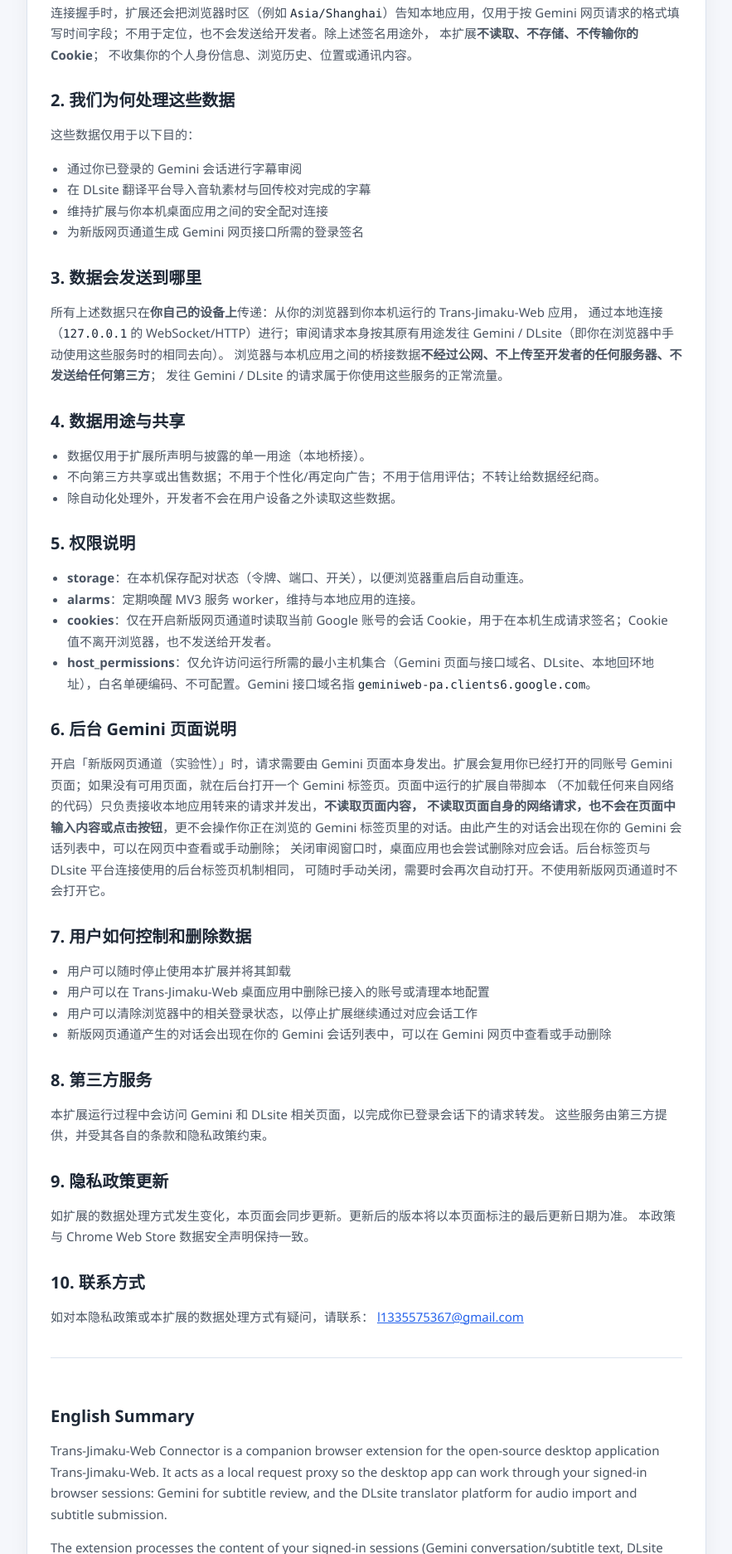
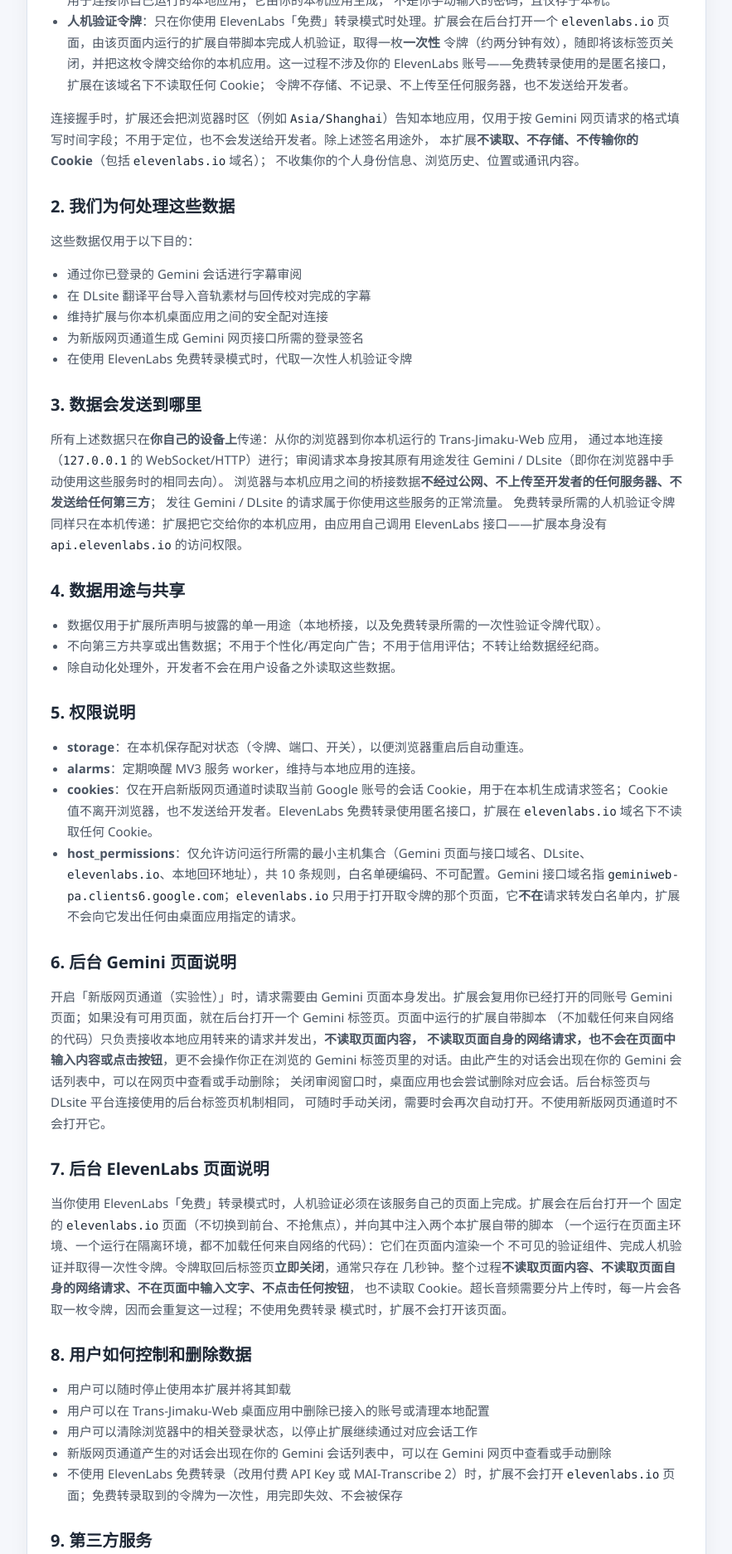
Before and after one commit to yokishinai/trans-jimaku-privacy, a plain HTML site: page connector-privacy.html in a window 1280 px wide. Shown: the part 614-2487 px from the top of the page at 83% size, without its empty margins (198-1081 px from the left). Drawn offline with Linux system fonts and the light colour scheme.

Commit message:
Revise privacy policy for ElevenLabs integration
Updated the privacy policy to reflect changes regarding ElevenLabs free transcription and the handling of tokens. Adjusted the last updated date to 2026-11-16.

```diff
--- a/connector-privacy.html
+++ b/connector-privacy.html
@@ -92,14 +92,16 @@
   <div class="wrap">
     <div class="panel">
       <h1>Trans-Jimaku-Web Connector 隐私政策</h1>
-      <div class="meta">最后更新日期：2026-11-04</div>
+      <div class="meta">最后更新日期：2026-11-16</div>
 
       <p>
         本隐私政策适用于浏览器扩展 <strong>Trans-Jimaku-Web Connector</strong>。
         本扩展是桌面应用 Trans-Jimaku-Web 的配套浏览器扩展，作为请求转发代理，
-        使本地应用能够以你在浏览器中已登录的网页会话（Gemini、DLsite）工作。
-        本扩展不向开发者收集、传输或分享用户数据；除你主动使用的 Gemini / DLsite 服务外，
-        所有数据处理均发生在你自己的设备上。
+        使本地应用能够以你在浏览器中已登录的网页会话（Gemini、DLsite）工作；
+        当你使用 ElevenLabs 的「免费」转录模式时，它还负责代取一枚一次性人机验证令牌
+        （该用途不涉及你的登录身份，也不读取任何 Cookie）。
+        本扩展不向开发者收集、传输或分享用户数据；除你主动使用的 Gemini / DLsite 服务，
+        以及免费转录所必需的那一次 elevenlabs.io 页面访问外，所有数据处理均发生在你自己的设备上。
       </p>
 
       <h2>1. 我们处理哪些数据</h2>
@@ -122,11 +124,18 @@
           <code>chrome.storage.local</code> 中，用于连接你自己运行的本地应用；它由你的本机应用生成，
           不是你手动输入的密码，且仅存于本机。
         </li>
+        <li>
+          <strong>人机验证令牌</strong>：只在你使用 ElevenLabs「免费」转录模式时处理。扩展会在后台打开一个
+          <code>elevenlabs.io</code> 页面，由该页面内运行的扩展自带脚本完成人机验证，取得一枚<strong>一次性</strong>
+          令牌（约两分钟有效），随即将该标签页关闭，并把这枚令牌交给你的本机应用。这一过程不涉及你的
+          ElevenLabs 账号——免费转录使用的是匿名接口，扩展在该域名下不读取任何 Cookie；
+          令牌不存储、不记录、不上传至任何服务器，也不发送给开发者。
+        </li>
       </ul>
       <p>
         连接握手时，扩展还会把浏览器时区（例如 <code>Asia/Shanghai</code>）告知本地应用，仅用于按
         Gemini 网页请求的格式填写时间字段；不用于定位，也不会发送给开发者。除上述签名用途外，
-        本扩展<strong>不读取、不存储、不传输你的 Cookie</strong>；
+        本扩展<strong>不读取、不存储、不传输你的 Cookie</strong>（包括 <code>elevenlabs.io</code> 域名）；
         不收集你的个人身份信息、浏览历史、位置或通讯内容。
       </p>
 
@@ -137,6 +146,7 @@
         <li>在 DLsite 翻译平台导入音轨素材与回传校对完成的字幕</li>
         <li>维持扩展与你本机桌面应用之间的安全配对连接</li>
         <li>为新版网页通道生成 Gemini 网页接口所需的登录签名</li>
+        <li>在使用 ElevenLabs 免费转录模式时，代取一次性人机验证令牌</li>
       </ul>
 
       <h2>3. 数据会发送到哪里</h2>
@@ -146,11 +156,13 @@
         Gemini / DLsite（即你在浏览器中手动使用这些服务时的相同去向）。
         浏览器与本机应用之间的桥接数据<strong>不经过公网、不上传至开发者的任何服务器、不发送给任何第三方</strong>；
         发往 Gemini / DLsite 的请求属于你使用这些服务的正常流量。
+        免费转录所需的人机验证令牌同样只在本机传递：扩展把它交给你的本机应用，由应用自己调用
+        ElevenLabs 接口——扩展本身没有 <code>api.elevenlabs.io</code> 的访问权限。
       </p>
 
       <h2>4. 数据用途与共享</h2>
       <ul>
-        <li>数据仅用于扩展所声明与披露的单一用途（本地桥接）。</li>
+        <li>数据仅用于扩展所声明与披露的单一用途（本地桥接，以及免费转录所需的一次性验证令牌代取）。</li>
         <li>不向第三方共享或出售数据；不用于个性化/再定向广告；不用于信用评估；不转让给数据经纪商。</li>
         <li>除自动化处理外，开发者不会在用户设备之外读取这些数据。</li>
       </ul>
@@ -159,8 +171,8 @@
       <ul>
         <li><strong>storage</strong>：在本机保存配对状态（令牌、端口、开关），以便浏览器重启后自动重连。</li>
         <li><strong>alarms</strong>：定期唤醒 MV3 服务 worker，维持与本地应用的连接。</li>
-        <li><strong>cookies</strong>：仅在开启新版网页通道时读取当前 Google 账号的会话 Cookie，用于在本机生成请求签名；Cookie 值不离开浏览器，也不发送给开发者。</li>
-        <li><strong>host_permissions</strong>：仅允许访问运行所需的最小主机集合（Gemini 页面与接口域名、DLsite、本地回环地址），白名单硬编码、不可配置。Gemini 接口域名指 <code>geminiweb-pa.clients6.google.com</code>。</li>
+        <li><strong>cookies</strong>：仅在开启新版网页通道时读取当前 Google 账号的会话 Cookie，用于在本机生成请求签名；Cookie 值不离开浏览器，也不发送给开发者。ElevenLabs 免费转录使用匿名接口，扩展在 <code>elevenlabs.io</code> 域名下不读取任何 Cookie。</li>
+        <li><strong>host_permissions</strong>：仅允许访问运行所需的最小主机集合（Gemini 页面与接口域名、DLsite、<code>elevenlabs.io</code>、本地回环地址），共 10 条规则，白名单硬编码、不可配置。Gemini 接口域名指 <code>geminiweb-pa.clients6.google.com</code>；<code>elevenlabs.io</code> 只用于打开取令牌的那个页面，它<strong>不在</strong>请求转发白名单内，扩展不会向它发出任何由桌面应用指定的请求。</li>
       </ul>
 
       <h2>6. 后台 Gemini 页面说明</h2>
@@ -174,27 +186,42 @@
         可随时手动关闭，需要时会再次自动打开。不使用新版网页通道时不会打开它。
       </p>
 
-      <h2>7. 用户如何控制和删除数据</h2>
+      <h2>7. 后台 ElevenLabs 页面说明</h2>
+      <p>
+        当你使用 ElevenLabs「免费」转录模式时，人机验证必须在该服务自己的页面上完成。扩展会在后台打开一个
+        固定的 <code>elevenlabs.io</code> 页面（不切换到前台、不抢焦点），并向其中注入两个本扩展自带的脚本
+        （一个运行在页面主环境、一个运行在隔离环境，都不加载任何来自网络的代码）：它们在页面内渲染一个
+        不可见的验证组件、完成人机验证并取得一次性令牌。令牌取回后标签页<strong>立即关闭</strong>，通常只存在
+        几秒钟。整个过程<strong>不读取页面内容、不读取页面自身的网络请求、不在页面中输入文字、不点击任何按钮</strong>，
+        也不读取 Cookie。超长音频需要分片上传时，每一片会各取一枚令牌，因而会重复这一过程；不使用免费转录
+        模式时，扩展不会打开该页面。
+      </p>
+
+      <h2>8. 用户如何控制和删除数据</h2>
       <ul>
         <li>用户可以随时停止使用本扩展并将其卸载</li>
         <li>用户可以在 Trans-Jimaku-Web 桌面应用中删除已接入的账号或清理本地配置</li>
         <li>用户可以清除浏览器中的相关登录状态，以停止扩展继续通过对应会话工作</li>
         <li>新版网页通道产生的对话会出现在你的 Gemini 会话列表中，可以在 Gemini 网页中查看或手动删除</li>
+        <li>不使用 ElevenLabs 免费转录（改用付费 API Key 或 MAI-Transcribe 2）时，扩展不会打开 <code>elevenlabs.io</code> 页面；免费转录取到的令牌为一次性，用完即失效、不会被保存</li>
       </ul>
 
-      <h2>8. 第三方服务</h2>
+      <h2>9. 第三方服务</h2>
       <p>
-        本扩展运行过程中会访问 Gemini 和 DLsite 相关页面，以完成你已登录会话下的请求转发。
+        本扩展运行过程中会访问 Gemini 和 DLsite 相关页面，以完成你已登录会话下的请求转发；
+        使用免费转录模式时还会访问 ElevenLabs 的页面以取得人机验证令牌（调用该服务接口的是你的本机应用）。
         这些服务由第三方提供，并受其各自的条款和隐私政策约束。
       </p>
 
-      <h2>9. 隐私政策更新</h2>
+      <h2>10. 隐私政策更新</h2>
       <p>
         如扩展的数据处理方式发生变化，本页面会同步更新。更新后的版本将以本页面标注的最后更新日期为准。
         本政策与 Chrome Web Store 数据安全声明保持一致。
+        <br>
+        2026-11-16：补充 ElevenLabs 免费转录的人机验证代取说明（扩展 0.7.0）。
       </p>
 
-      <h2>10. 联系方式</h2>
+      <h2>11. 联系方式</h2>
       <p>
         如对本隐私政策或本扩展的数据处理方式有疑问，请联系：
         <a href="mailto:l1335575367@gmail.com">l1335575367@gmail.com</a>
@@ -226,6 +253,19 @@
           web endpoint requires. Only the derived hash is written into that request's headers; cookie values
           never leave the browser, are never stored or logged, and are never sent to the developer.
         </p>
+        <p>
+          Free-tier ElevenLabs transcription needs a single-use hCaptcha token that can only be issued on an
+          ElevenLabs page. When you start a free transcription, the extension opens such a page in a background
+          tab (no focus steal), injects its own two bundled scripts (no remotely loaded code) to render an
+          invisible widget and complete the check, hands the resulting token to the local app, and closes the tab
+          immediately — it normally exists for only a few seconds. It does not read page content or the page's own
+          network requests, does not type or click anything, and reads no cookies on that domain: free-tier
+          transcription uses an anonymous endpoint and no ElevenLabs account is involved. The token is single-use,
+          expires in about two minutes, is never stored or logged, and is never sent to the developer. The
+          extension itself has no access to api.elevenlabs.io — the request is made by the local app. Long audio is
+          uploaded in chunks, one token per chunk, so the page is opened and closed repeatedly; it is never opened
+          unless you use free-tier transcription.
+        </p>
       </div>
     </div>
   </div>
```
